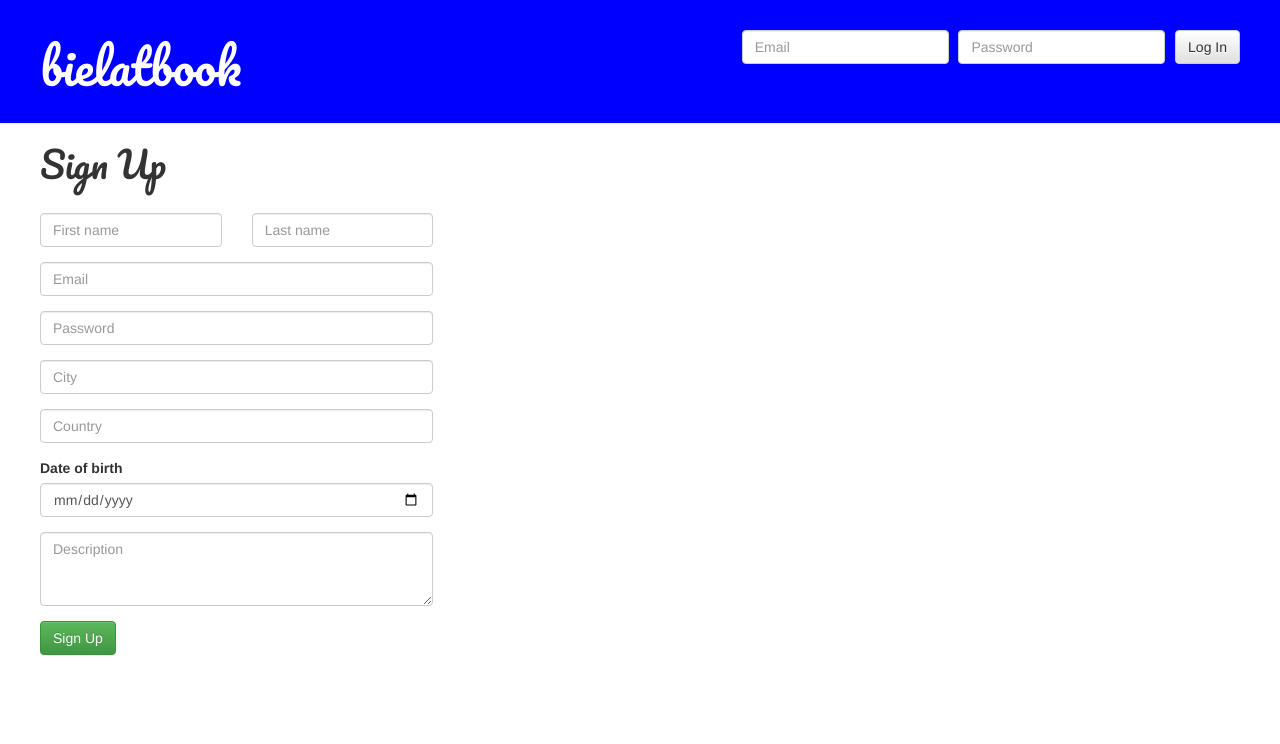
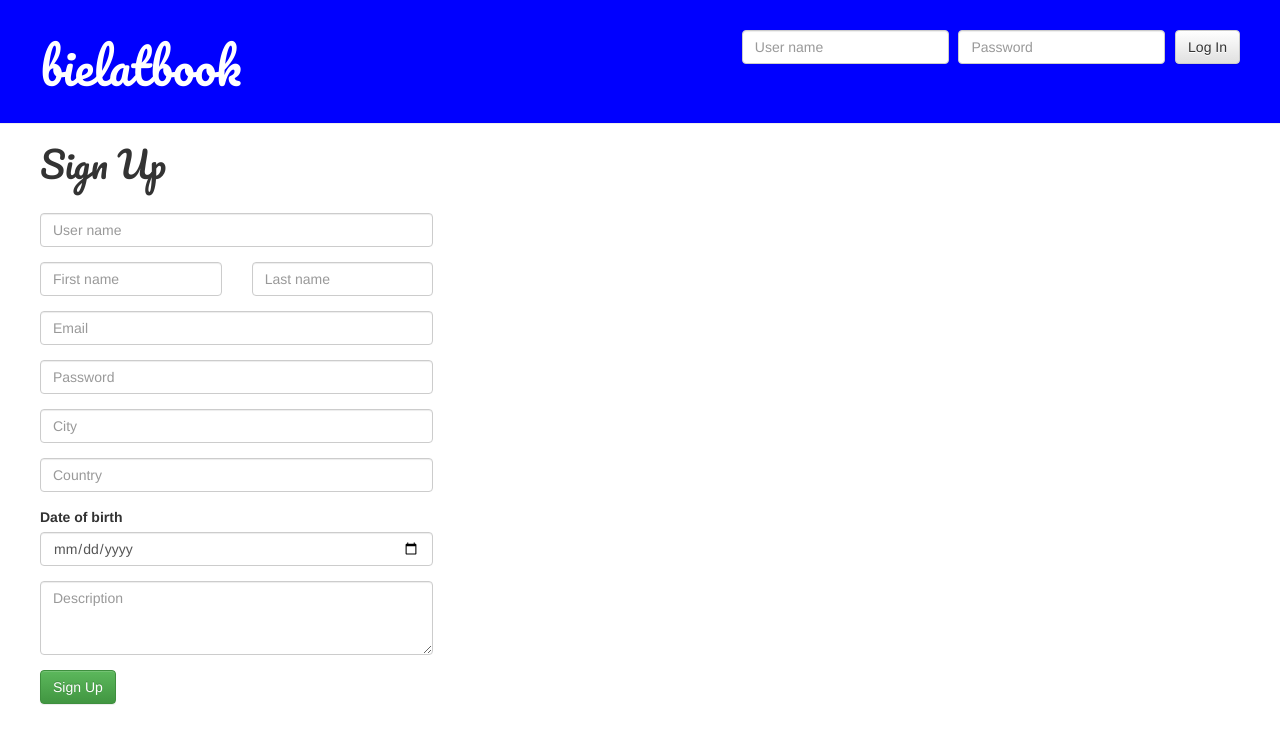
Before and after one commit to bielatm/bielatbook, a Django app: page / in a window 1280 px wide. Shown: the top 744 px of the page. Run offline with Django 3.2, Linux system fonts and the light colour scheme; some libraries are stand-ins or nearby versions.

Commit message:
registration users

```diff
--- /dev/null
+++ b/book/forms.py
@@ -0,0 +1,22 @@
+from django import forms
+
+
+class SignUpForm(forms.Form):
+    username = forms.CharField(required=True, widget=forms.TextInput(attrs={'class': 'form-control',
+                                                                            'placeholder': 'User name'}))
+    first_name = forms.CharField(required=True, widget=forms.TextInput(attrs={'class': 'form-control',
+                                                                              'placeholder': 'First name'}))
+    last_name = forms.CharField(required=True, widget=forms.TextInput(attrs={'class': 'form-control',
+                                                                             'placeholder': 'Last name'}))
+    email = forms.EmailField(required=True, widget=forms.EmailInput(attrs={'class': 'form-control',
+                                                                           'placeholder': 'Email'}))
+    password = forms.CharField(required=True, widget=forms.PasswordInput(attrs={'class': 'form-control',
+                                                                                'placeholder': 'Password'}))
+    date_of_birth = forms.DateField(required=True, widget=forms.DateInput(attrs={'class': 'form-control',
+                                                                                 'type': 'date'}))
+    city = forms.CharField(required=True, widget=forms.TextInput(attrs={'class': 'form-control',
+                                                                        'placeholder': 'City'}))
+    country = forms.CharField(required=True, widget=forms.TextInput(attrs={'class': 'form-control',
+                                                                           'placeholder': 'Country'}))
+    description = forms.CharField(widget=forms.Textarea(attrs={'class': 'form-control',
+                                                               'placeholder': 'Description', 'rows': '3'}))
--- a/book/templates/book/base.html
+++ b/book/templates/book/base.html
@@ -9,18 +9,7 @@
     </head>
     <body>
         <div class="page-header">
-            <form class="form-inline top-menu">
-                <div class="form-group">
-                    <label class="sr-only" for="email2">Email</label>
-                    <input type="email" class="form-control" id="email2" placeholder="Email">
-                </div>
-                <div class="form-group">
-                    <label class="sr-only" for="password2">Password</label>
-                    <input type="password" class="form-control" id="password2" placeholder="Password">
-                </div>
-                <button type="submit" class="btn btn-default">Log In</button>
-            </form>
-            <!--<a href="{% url 'login' %}" class="top-menu"><span class="glyphicon glyphicon-lock"></span></a>-->
+            <a href="" class="top-menu"><span class="glyphicon glyphicon-log-out"></span></a>
             <h1>bielatbook</h1>
         </div>
         <div class="content">
--- a/book/templates/registration/login.html
+++ b/book/templates/book/home_page.html
@@ -1,5 +1,5 @@
 {% extends 'book/base.html' %}
 
 {% block content %}
-    <div>Login</div>
+    <h1>Home Page</h1>
 {% endblock %}
--- a/book/templates/registration/registration.html
+++ b/book/templates/registration/registration.html
@@ -1,42 +1,78 @@
-{% extends 'book/base.html' %}
-
-{% block content %}
+{% load staticfiles %}
+<html>
+    <head>
+        <title>bielatbook</title>
+        <link rel="stylesheet" href="//maxcdn.bootstrapcdn.com/bootstrap/3.2.0/css/bootstrap.min.css">
+        <link rel="stylesheet" href="//maxcdn.bootstrapcdn.com/bootstrap/3.2.0/css/bootstrap-theme.min.css">
+        <link href="//fonts.googleapis.com/css?family=Pacifico&subset=latin,latin-ext" rel="stylesheet" type="text/css">
+        <link rel="stylesheet" href="{% static 'css/book.css' %}">
+    </head>
+    <body>
+        <div class="page-header">
+            <form class="form-inline top-menu">
+                <div class="form-group">
+                    <label class="sr-only" for="username">User name</label>
+                    <input type="text" class="form-control" id="username" placeholder="User name">
+                </div>
+                <div class="form-group">
+                    <label class="sr-only" for="password">Password</label>
+                    <input type="password" class="form-control" id="password" placeholder="Password">
+                </div>
+                <button type="submit" class="btn btn-default">Log In</button>
+            </form>
+            <h1>bielatbook</h1>
+        </div>
+        <div class="content">
             <h1>Sign Up</h1>
             <br/>
             <div class="row">
                 <div class="col-xs-4">
-            <form>
+                    <form method="post" action="{% url 'register' %}">
+                        {% csrf_token %}
+                        <div class="form-group">
+                            {{ form.username }}
+                            {{ form.username.errors }}
+                        </div>
                         <div class="form-group">
                             <div class="row">
                                 <div class="col-xs-6">
-                            <input type="text" class="form-control" id="firstName" placeholder="First name">
+                                    {{ form.first_name }}
+                                    {{ form.first_name.errors }}
                                 </div>
                                 <div class="col-xs-6">
-                            <input type="text" class="form-control" id="lastName" placeholder="Last name">
+                                    {{ form.last_name }}
+                                    {{ form.last_name.errors }}
                                 </div>
                             </div>
                         </div>
                         <div class="form-group">
-                    <input type="email" class="form-control" id="email" placeholder="Email">
+                            {{ form.email }}
+                            {{ form.email.errors }}
                         </div>
                         <div class="form-group">
-                    <input type="password" class="form-control" id="password" placeholder="Password">
+                            {{ form.password }}
+                            {{ form.password.errors }}
                         </div>
                         <div class="form-group">
-                    <input type="text" class="form-control" id="city" placeholder="City">
+                            {{ form.city }}
+                            {{ form.city.errors }}
                         </div>
                         <div class="form-group">
-                    <input type="text" class="form-control" id="country" placeholder="Country">
+                            {{ form.country }}
+                            {{ form.country.errors }}
                         </div>
                         <div class="form-group">
-                    <label for="birthDay">Date of birth</label>
-                    <input type="date" class="form-control" id="birthDay">
+                            <label>Date of birth</label>
+                            {{ form.date_of_birth }}
+                            {{ form.date_of_birth.errors }}
                         </div>
                         <div class="form-group">
-                    <textarea class="form-control" rows="3" placeholder="Description"></textarea>
+                            {{ form.description }}
                         </div>
-                <button type="submit" class="btn btn-success">Sign Up</button>
+                        <input type="submit" class="btn btn-success" value="Sign Up">
                     </form>
                 </div>
             </div>
-{% endblock %}
+        </div>
+    </body>
+</html>
--- a/book/urls.py
+++ b/book/urls.py
@@ -2,6 +2,6 @@ from django.conf.urls import url
 from . import views
 
 urlpatterns = [
-    url(r'^login/$', views.login, name='login'),
-    url(r'^$', views.registration, name='registration')
+    url(r'^$', views.register, name='register'),
+    url(r'^home/$', views.home_page, name='home_page'),
 ]
--- a/book/views.py
+++ b/book/views.py
@@ -1,9 +1,48 @@
-from django.shortcuts import render
+from django.shortcuts import render, redirect
+from .forms import SignUpForm
+from django.contrib.auth.models import User
+from .models import UserProfile
+from django.contrib.auth import authenticate, login, logout
 
 
-def registration(request):
-    return render(request, 'registration/registration.html', {})
+def register(request):
+    if request.method == 'POST':
+        form = SignUpForm(request.POST)
+        if form.is_valid():
+            user = User()
+            user.username = form.cleaned_data.get('username')
+            user.first_name = form.cleaned_data.get('first_name')
+            user.last_name = form.cleaned_data.get('last_name')
+            user.email = form.cleaned_data.get('email')
+            user.password = form.cleaned_data.get('password')
+            user.save()
+            userprofile = UserProfile()
+            userprofile.user_id = user
+            userprofile.city = form.cleaned_data.get('city')
+            userprofile.country = form.cleaned_data.get('country')
+            userprofile.date_of_birth = form.cleaned_data.get('date_of_birth')
+            userprofile.description = form.cleaned_data.get('description')
+            userprofile.save()
+            return redirect('register')
+    else:
+        form = SignUpForm()
+    return render(request, 'registration/registration.html', {'form': form})
 
 
-def login(request):
-    return render(request, 'registration/login.html', {})
+def login_view(request):
+    username = request.POST['username']
+    password = request.POST['password']
+    user = authenticate(username=username, password=password)
+    if user is not None:
+        login(request, user)
+        return redirect('home_page')
+    else:
+        return render(request, 'registration/registration.html', {})
+
+
+def logout_view(request):
+    logout(request)
+
+
+def home_page(request):
+    return render(request, 'book/home_page.html', {})
--- a/static/css/book.css
+++ b/static/css/book.css
@@ -24,3 +24,7 @@ h1, h2, h3, h4 {
 .content {
     margin-left: 40px;
 }
+
+.registration {
+    float: right;
+}
```
Also changed, not shown: book/models.py (+3 -4 lines), book/migrations/0001_initial.py (added), book/migrations/0002_auto_20160825_1725.py (added), book/migrations/0003_auto_20160825_1808.py (added). Lines whose indentation alone changed are shown as unchanged.
